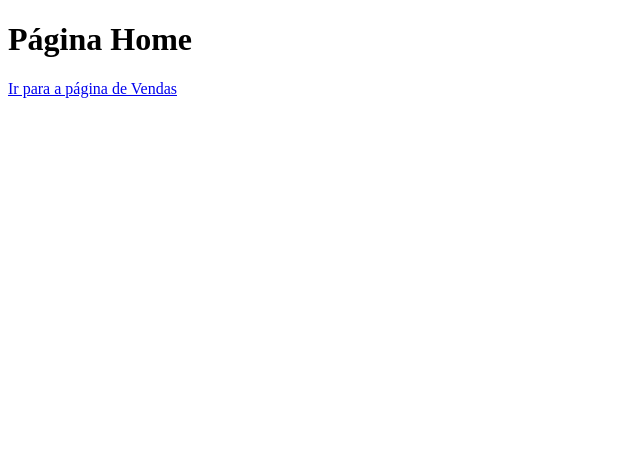
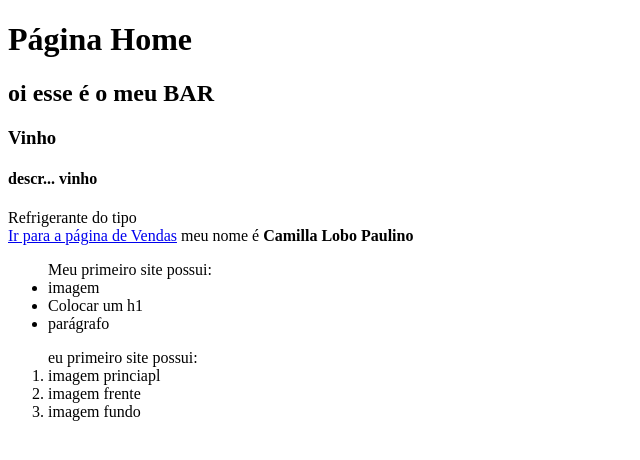
Before and after one commit to CamillaLPaulino/PROJETOSITE, a plain HTML site: page index.html in a window 1280 px wide. Shown: the whole page, without its empty margins (0-640 px from the left). Drawn offline with Linux system fonts and the light colour scheme.

Commit message:
Criei a página document e colocamos um paragrafo na página index

```diff
--- a/index.html
+++ b/index.html
@@ -1,13 +1,34 @@
-<!DOCTYPE html>
-<html lang="en">
+<!DOCTYPE html> <!--indica para o navegador e para outros meios qual a especificação de código utilizar-->
+<html lang="en"> <!--os user-agents saibam qual a linguagem principal do documento.-->
 <head>
     <meta charset="UTF-8">
     <meta http-equiv="X-UA-Compatible" content="IE=edge">
     <meta name="viewport" content="width=>, initial-scale=1.0">
     <title>Document</title>
+
 </head>
 <body>
     <h1> Página Home </h1>
+    <!--Aqui vai entrar uma imagem do bar -->
+    <h2>oi esse       é o meu BAR</h2>
+    <h3> Vinho</h3>
+    <h4> descr... vinho</h4>
+    Refrigerante do tipo <br>
     <a href="vendas.html">Ir para a página de Vendas</a>
+    meu nome é <strong>Camilla Lobo Paulino</strong> <br>
+    <!--Lista não ordenada-->
+
+    <ul>Meu primeiro site possui:
+        <li>imagem</li>
+        <li> Colocar um h1</li>
+        <li>parágrafo</li>
+    </ul>
+    <!--lista ordenada-->
+    <ol>eu primeiro site possui:
+        <li>imagem princiapl</li>
+        <li> imagem frente</li>
+        <li>imagem fundo</li>
+    </ol>
+
 </body>
 </html>
```
Also changed, not shown: Document.html (added, +13 -0 lines).
